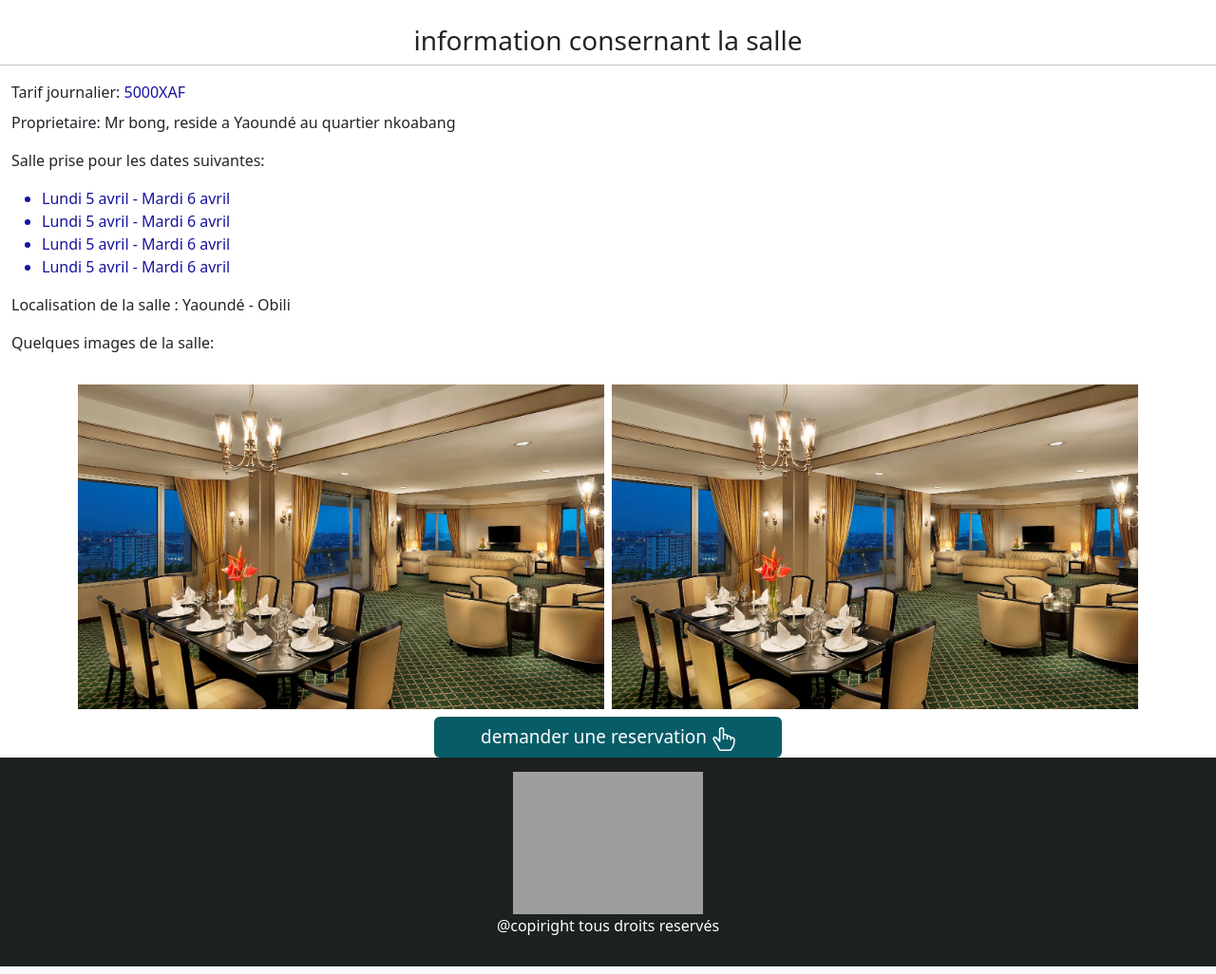
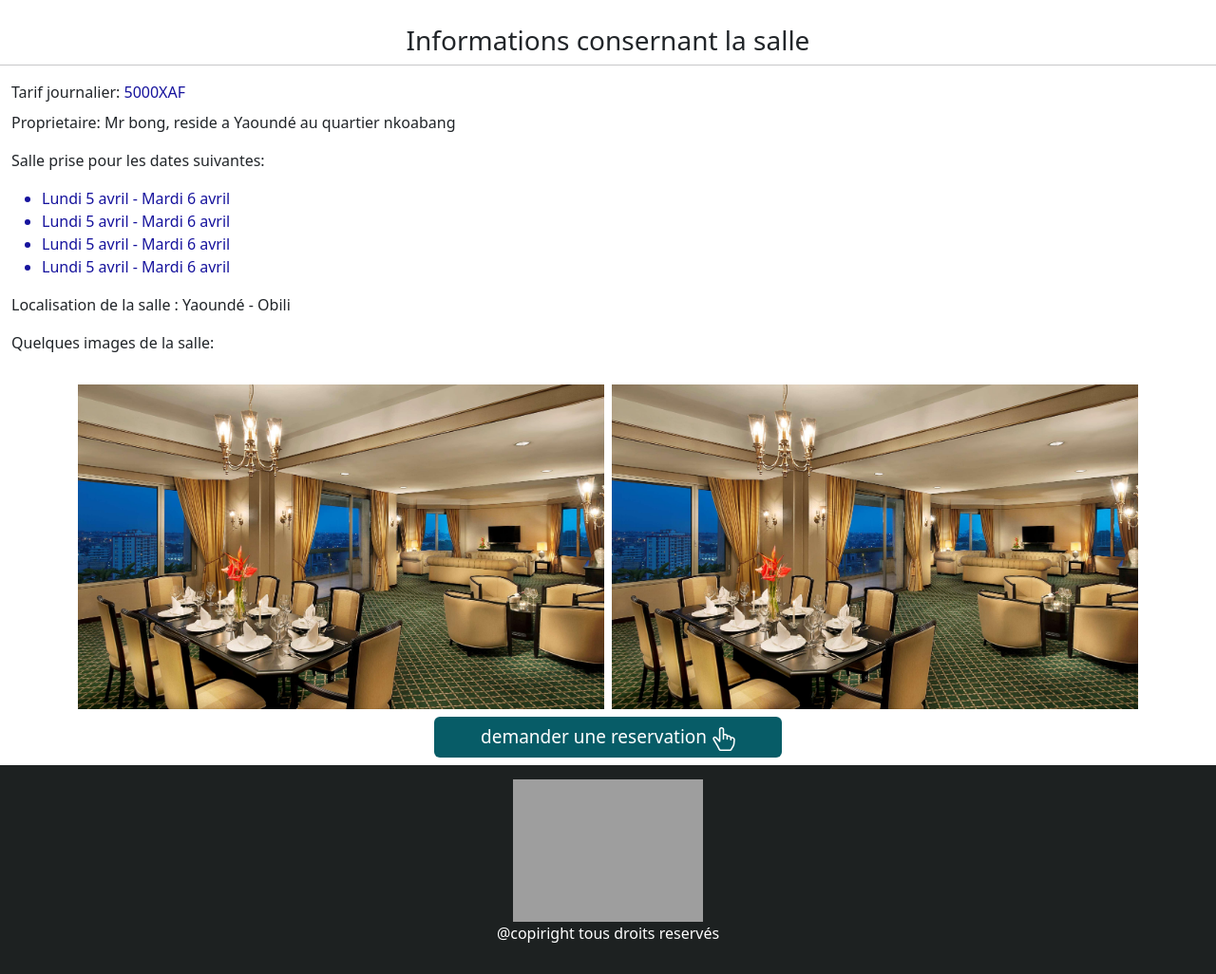
Before and after one commit to Sabo110/projet-tutore-license-avec-django, a Django app: page /room/ in a window 1280 px wide. Shown: the part 70-1096 px from the top of the page at 95% size. Run offline with Django 5.2, Linux system fonts and the light colour scheme; grey boxes are pictures that could not be loaded.

Commit message:
Update room_detail.html

```diff
--- a/tutorial_project/event_room_managment/templates/event_room_managment/room_detail.html
+++ b/tutorial_project/event_room_managment/templates/event_room_managment/room_detail.html
@@ -8,7 +8,7 @@
         <div class="row mb-3 mt-3 mt-3 sm-0">
             <div class="col-12 align-self-center">
                 <h3 style="text-align:center;padding-top:10px">
-                    information consernant la salle
+                    Informations consernant la salle
                 </h3>
             </div>
             <HR>
@@ -43,7 +43,7 @@
             <div class="col-12 col-sm-6"><img src="{% static "images/image4.jpg" %}" alt="" class="img-fluid mx-auto"></div>
             </div>
         </div>
-        <div class="col text-center">
+        <div class="col text-center mb-2">
             <a href="" class="btn px-5" id="btn_reservation">
                 demander une reservation
                 <svg xmlns="http://www.w3.org/2000/svg" width="25" height="25" fill="currentColor" class="bi bi-hand-index-thumb" viewBox="0 0 16 16">
```
